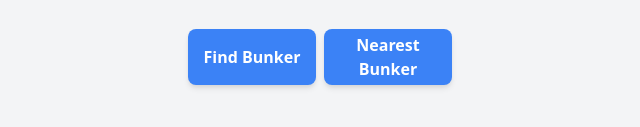
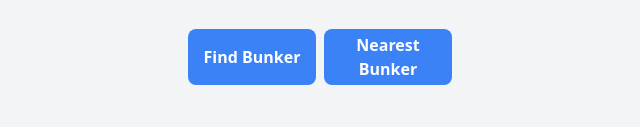
Before and after one commit to rubentotterman/publicbunkers, a plain HTML site: page index.html in a window 1280 px wide. Shown: the part 459-586 px from the top of the page, 320-960 px from the left. Drawn offline with nearby package versions, Linux system fonts and the light colour scheme.

Commit message:
button issue
fixed

```diff
--- a/index.html
+++ b/index.html
@@ -22,8 +22,8 @@
         </div>
         <h2 class="text-3xl font-semibold border-b-4 border-blue-500">Stay Safe</h2>
         <div class="flex gap-2 mt-5">
-            <button id="find-bunker" class="bg-blue-500 text-white font-semibold rounded-lg shadow-md px-2 py-1 w-32 cursor-pointer hover:text-purple-200">Find Bunker</button>
-            <button id="find-closest-bunker" class="bg-blue-500 text-white font-semibold rounded-lg shadow-md px-2 py-1 w-32 cursor-pointer hover:text-purple-200">Nearest Bunker</button>
+            <button id="find-bunker" class="bg-blue-500 text-white font-semibold rounded-lg drop-shadow-md px-2 py-1 w-32 cursor-pointer hover:text-purple-200">Find Bunker</button>
+            <button id="find-closest-bunker" class="bg-blue-500 text-white font-semibold rounded-lg drop-shadow-md px-2 py-1 w-32 cursor-pointer hover:text-purple-200">Nearest Bunker</button>
         </div>
 
       </div>
```
